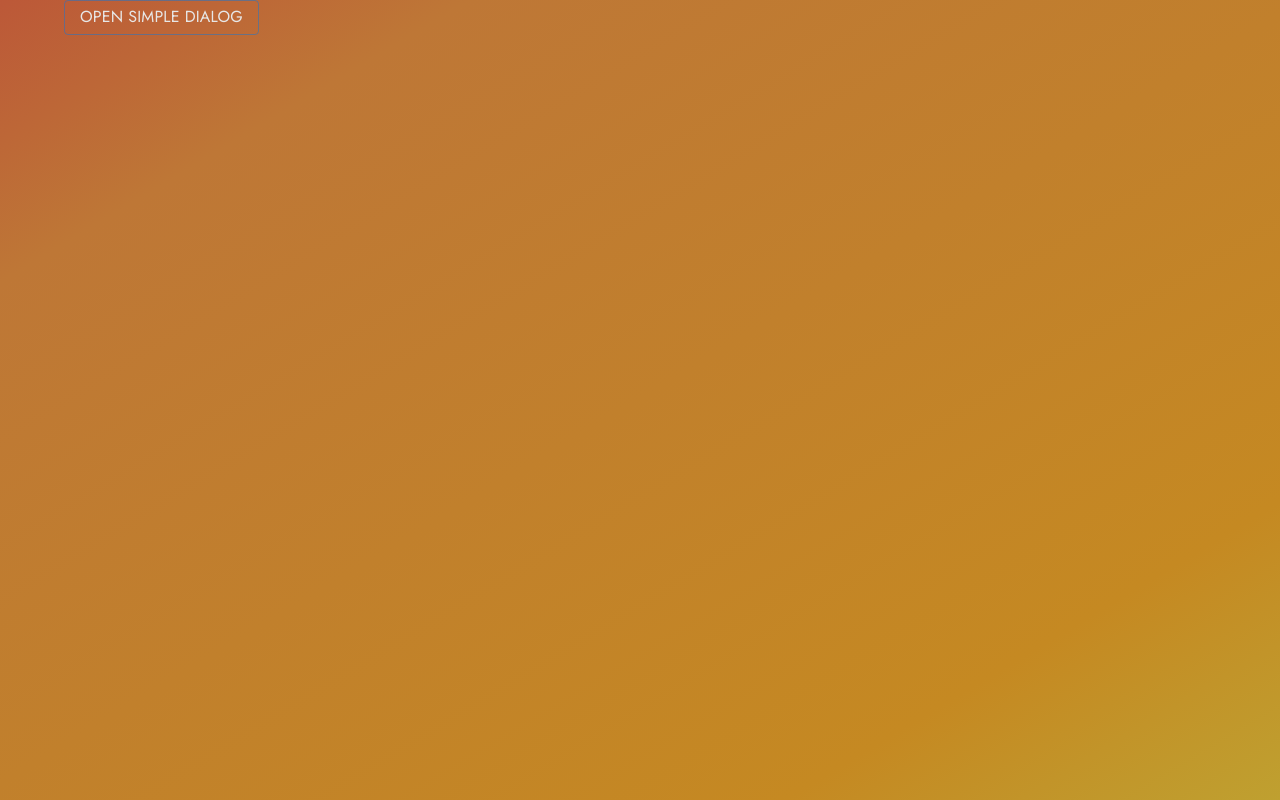
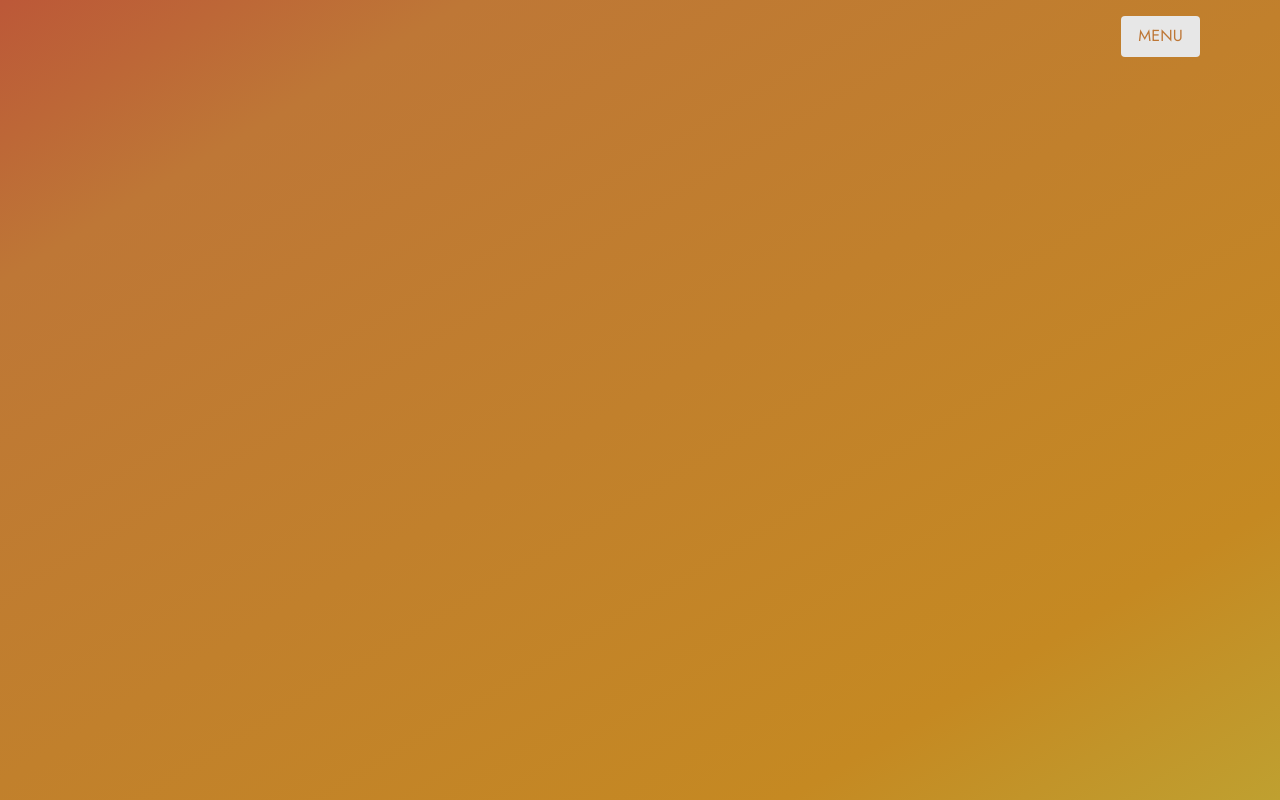
Before and after one commit to edgarleon93/scrapEAT, a React (Vite) app in the folder Front/: page /menu in a window 1280 px wide. Built offline with nearby package versions, Linux system fonts and the light colour scheme.

Commit message:
menu and button

```diff
--- a/Front/src/Style.css
+++ b/Front/src/Style.css
@@ -18,3 +18,24 @@ h3,
 p {
   color: #e7e7e7;
 }
+
+p {
+  color: #be7736;
+}
+
+#bg {
+  background: linear-gradient(
+    149deg,
+    rgba(188, 88, 56, 1) 0%,
+    rgba(189, 103, 55, 1) 9%,
+    rgba(190, 119, 54, 1) 18%,
+    rgba(193, 128, 44, 1) 50%,
+    rgba(197, 137, 34, 1) 81%,
+    rgba(194, 148, 41, 1) 90%,
+    rgba(191, 160, 48, 1) 100%
+  );
+}
+
+#border {
+  border-radius: 22px;
+}
--- /dev/null
+++ b/Front/src/components/Content.tsx
@@ -0,0 +1,87 @@
+import React from "react";
+import {
+  Dialog,
+  DialogTitle,
+  DialogContent,
+  DialogActions,
+  Button,
+  List,
+  ListItem,
+  ListItemText,
+  MenuList,
+  Box,
+  Container,
+  Typography,
+  ListItemIcon,
+} from "@mui/material";
+import { BookmarkBorder, History, Logout } from "@mui/icons-material";
+
+interface SimpleDialogProps {
+  selectedValue: string;
+  open: boolean;
+  onClose: (value: string) => void;
+}
+
+const options = [
+  { label: "My recipes", icon: <BookmarkBorder /> },
+  { label: "My history", icon: <History /> },
+  { label: "Logout", icon: <Logout /> },
+];
+
+const Content: React.FC<SimpleDialogProps> = (props) => {
+  const { onClose, selectedValue, open } = props;
+
+  const handleClose = () => {
+    onClose(selectedValue);
+  };
+
+  const handleListItemClick = (value: string) => {
+    onClose(value);
+  };
+
+  return (
+    <Dialog onClose={handleClose} open={open}>
+      <Box sx={{ backgroundColor: "primary.main", px: 4 }}>
+        <DialogTitle color="secondary" align="center" sx={{ my: 1 }}>
+          <Typography variant="body2">Menu</Typography>
+        </DialogTitle>
+        <DialogContent>
+          <List>
+            {options.map((option) => (
+              <ListItem
+                sx={{
+                  color: "secondary.main",
+                  gap: 1,
+                }}
+                button
+                onClick={() => handleListItemClick(option.label)}
+                key={option.label}
+              >
+                <Box
+                  sx={{
+                    display: "flex",
+                    alignItems: "center",
+                    justifyContent: "space-between",
+                    width: "100%",
+                  }}
+                >
+                  <ListItemText
+                    primary={option.label}
+                    sx={{ textAlign: "center" }}
+                  />
+                  <ListItemIcon
+                    sx={{ px: 2, color: "secondary.main", textAlign: "right" }}
+                  >
+                    {option.icon}
+                  </ListItemIcon>
+                </Box>
+              </ListItem>
+            ))}
+          </List>
+        </DialogContent>
+      </Box>
+    </Dialog>
+  );
+};
+
+export default Content;
--- a/Front/src/components/Menu.tsx
+++ b/Front/src/components/Menu.tsx
@@ -1,7 +1,8 @@
-import { Button, Container, Typography } from "@mui/material";
+import { Box, Button, Container, Typography } from "@mui/material";
 import React, { useState } from "react";
-import SimpleDialog from "./SimpleDialog";
+import SimpleDialog from "./Content";
 import ExpandMoreIcon from "@mui/icons-material/ExpandMore";
+import Content from "./Content";
 
 interface SimpleDialogProps {
   selectedValue: string;
@@ -24,10 +25,29 @@ export function Menu(): React.ReactElement {
 
   return (
     <Container>
-      <Button variant="outlined" onClick={handleClickOpen}>
-        <Typography variant="body2">Open simple dialog</Typography>
-      </Button>
-      <SimpleDialog
+      <Box display="flex" justifyContent="flex-end">
+        <Button
+          variant="outlined"
+          sx={{
+            backgroundColor: "primary.main",
+            px: 2,
+            py: 1,
+            m: 2,
+            borderRadius: "4px",
+            ":hover ": {
+              transform: "scale(1.2)",
+              transition: "all 0.3s ease",
+              backgroundColor: "primary.main",
+            },
+          }}
+          onClick={handleClickOpen}
+        >
+          <Typography variant="body2" color="secondary">
+            Menu
+          </Typography>
+        </Button>
+      </Box>
+      <Content
         selectedValue={selectedValue}
         open={open}
         onClose={handleClose}
--- a/Front/src/components/SimpleDialog.tsx
+++ /dev/null
@@ -1,57 +0,0 @@
-import React from "react";
-import {
-  Dialog,
-  DialogTitle,
-  DialogContent,
-  DialogActions,
-  Button,
-  List,
-  ListItem,
-  ListItemText,
-} from "@mui/material";
-
-interface SimpleDialogProps {
-  selectedValue: string;
-  open: boolean;
-  onClose: (value: string) => void;
-}
-
-const options = ["Login", "My recipes", "My history", "Logout"];
-
-const SimpleDialog: React.FC<SimpleDialogProps> = (props) => {
-  const { onClose, selectedValue, open } = props;
-
-  const handleClose = () => {
-    onClose(selectedValue);
-  };
-
-  const handleListItemClick = (value: string) => {
-    onClose(value);
-  };
-
-  return (
-    <Dialog onClose={handleClose} open={open}>
-      <DialogTitle>Menu</DialogTitle>
-      <DialogContent>
-        <List>
-          {options.map((option) => (
-            <ListItem
-              button
-              onClick={() => handleListItemClick(option)}
-              key={option}
-            >
-              <ListItemText primary={option} />
-            </ListItem>
-          ))}
-        </List>
-      </DialogContent>
-      <DialogActions>
-        <Button onClick={handleClose} color="primary">
-          Cancel
-        </Button>
-      </DialogActions>
-    </Dialog>
-  );
-};
-
-export default SimpleDialog;
--- a/Front/src/main.tsx
+++ b/Front/src/main.tsx
@@ -28,6 +28,10 @@ const theme = createTheme({
       fontFamily: "Jost, sans-serif",
     },
   },
+  palette: {
+    primary: { main: "#e7e7e7" },
+    secondary: { main: "#be7736" },
+  },
 });
 ReactDOM.createRoot(document.getElementById("root") as HTMLElement).render(
   <React.StrictMode>
--- a/Front/src/utils/GradientColorBG.tsx
+++ b/Front/src/utils/GradientColorBG.tsx
@@ -1,6 +1,6 @@
 import { makeStyles } from "@mui/material";
 
-export const GrandientColorBG = makeStyles(() => ({
+export const useStyles = makeStyles(() => ({
   gradientBackground: {
     background:
       "linear-gradient(149deg, rgba(188,88,56,1) 0%, rgba(190,119,54,1) 18%, rgba(197,137,34,1) 81%, rgba(191,160,48,1) 100%)",
```
